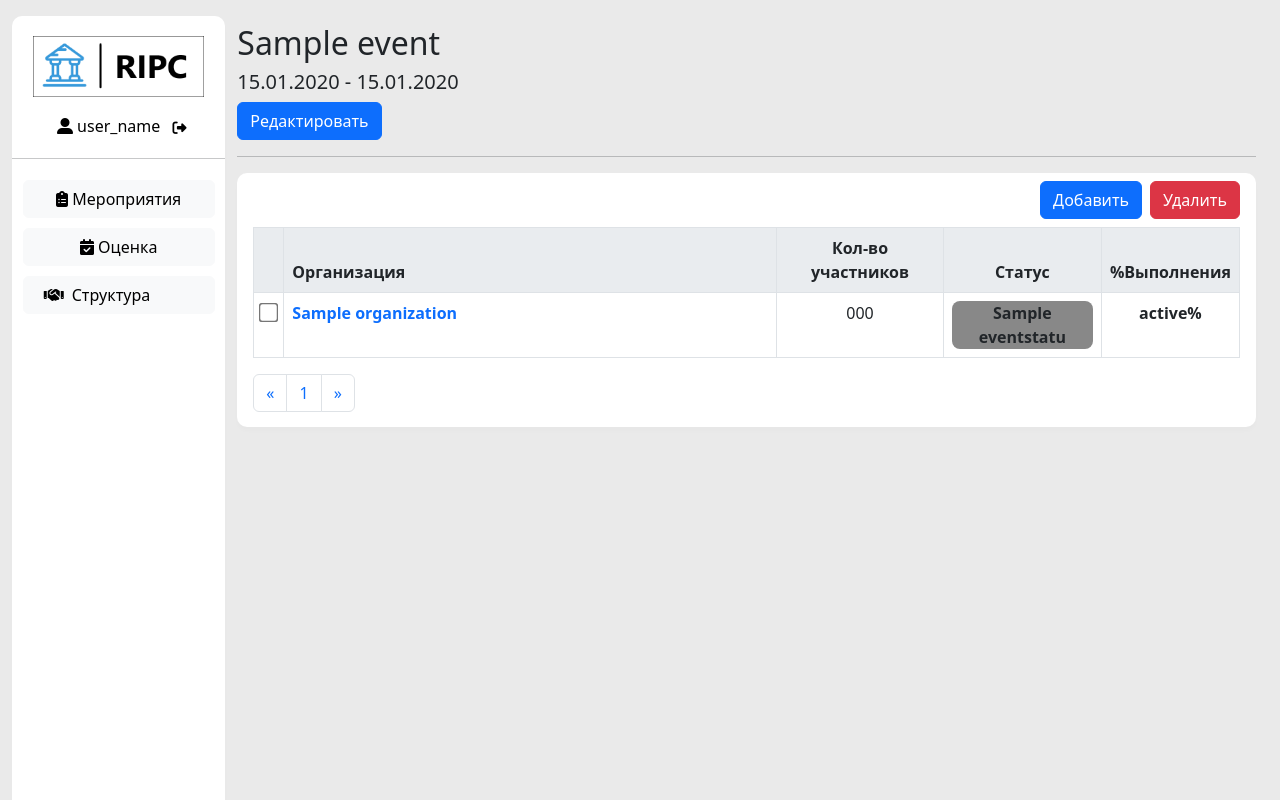
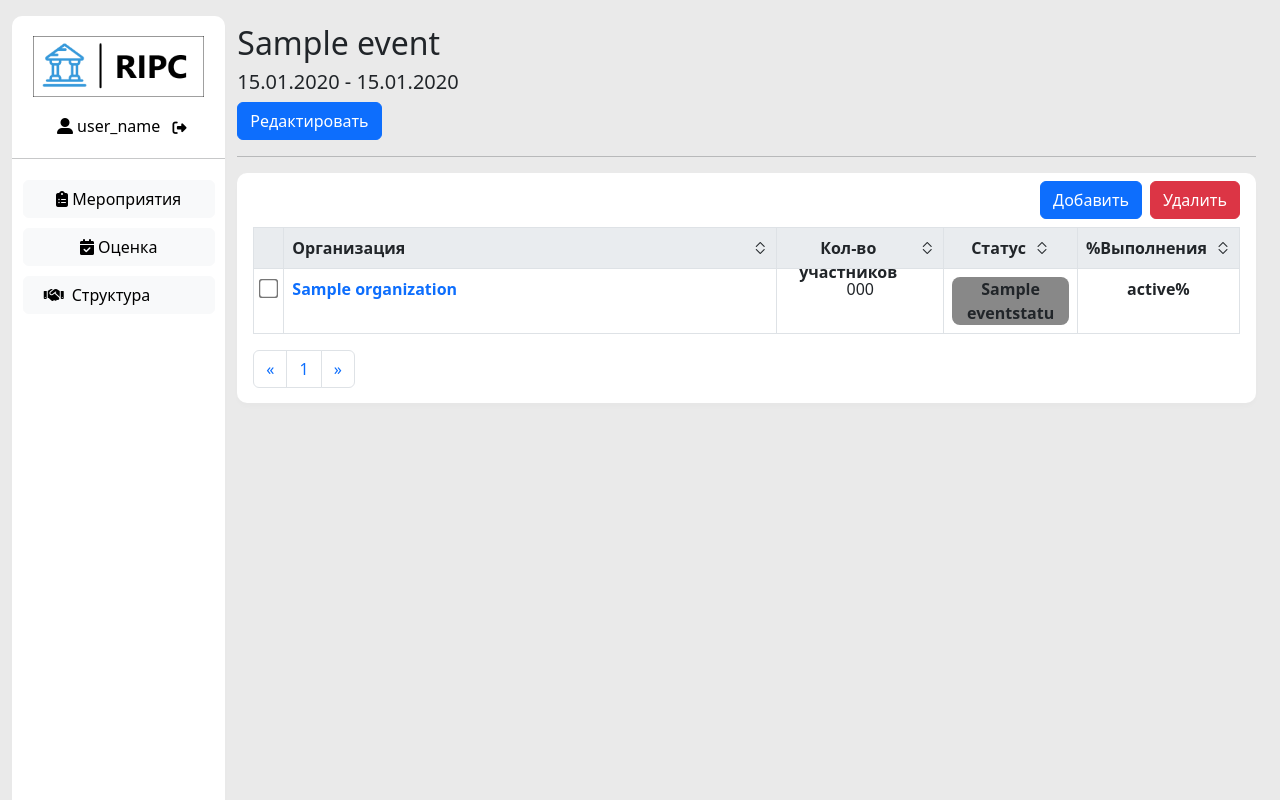
Before and after one commit to ScarlettD1/RIPC, a Django app: page /event_organization/1 in a window 1280 px wide. Run offline with Django 4.2, Linux system fonts and the light colour scheme; a user stored in the database is signed in; tables that the repository leaves empty hold one stand-in row (values such as "Sample post"); some libraries are stand-ins or nearby versions.

Commit message:
Добавил сортировку (МП организаций)

```diff
--- a/ripc/logic/event_organization/event_organization.py
+++ b/ripc/logic/event_organization/event_organization.py
@@ -65,6 +65,7 @@ def event_organizations_api(request):
             organizations = organizations.split(',')
 
         page_number = request.GET.get('page')
+        order_by = request.GET.get("order_by", "organization")
 
         if ids:
             query['id__in'] = ids if type(ids) is list else [ids]
@@ -77,12 +78,13 @@ def event_organizations_api(request):
 
         # Если query заполнен
         if query:
-            event_organizations = OrganizationEvent.objects.filter(**query)
+            event_organizations = OrganizationEvent.objects.filter(**query).order_by(order_by)
             if page_number:
                 context = {}
                 event_organizations_paginator = Paginator(event_organizations, 15)
                 context['total_page'] = event_organizations_paginator.num_pages
                 page_obj = event_organizations_paginator.get_page(page_number)
+
                 event_organizations_serializer = OrganizationEventSerializer(page_obj, many=True)
                 event_organizations_data = __complete_data(event_organizations_serializer.data)
                 context['event_organizations'] = event_organizations_data
--- a/ripc/static/css/styles.css
+++ b/ripc/static/css/styles.css
@@ -240,7 +240,7 @@ body.login_page {
   margin-top: 5px;
 }
 
-.create-event-table, .organizations-event-table, .matching-criteria-table, .variant-table{
+.create-event-table, .organizations-event-table, .matching-criteria-table, .variant-table, .table-th-admin-view{
   background: rgb(233, 236, 239);
 }
 
--- a/ripc/static/js/pages/event_organization.js
+++ b/ripc/static/js/pages/event_organization.js
@@ -4,11 +4,13 @@ let organizations = {}
 let event_id = 0
 let page = 1
 let lastPage = 1
+let sortBy = 'organization'
 
 $(document).ready(function(){
     getStartData();
     getPageInfo();
     setInterval(getPageInfo, 30000);
+    $('.organizations-event-table button').bind('click', SortData)
 });
 
 // Получить стартовые данные
@@ -35,7 +37,7 @@ function getPageInfo() {
     // Информация о организациях в МП!
      $.ajax({
         type: "GET",
-        url: `${baseURL}/api/event_organization/?event=${event_id}&page=${page}`,
+        url: `${baseURL}/api/event_organization/?event=${event_id}&page=${page}&order_by=${sortBy}`,
         dataType: 'JSON',
         success: function (response) {
             console.log("Информация о организациях в МП получена!")
@@ -84,6 +86,14 @@ function getPageInfo() {
             console.log(textStatus, jqXHR.responseText);
         }
     });
+}
+
+function SortData() {
+    if ($(this).attr('id').split('-')[1] === sortBy)
+        sortBy = '-' + sortBy
+    else
+        sortBy = $(this).attr('id').split('-')[1]
+    getPageInfo()
 }
 
 // Открыть окно добавление организации
--- a/ripc/templates/main_pages/event_organization.html
+++ b/ripc/templates/main_pages/event_organization.html
@@ -22,10 +22,30 @@
                     <thead class="organizations-event-table">
                         <tr class="text-center">
                             <th scope="col"></th>
-                            <th scope="col" class="text-start">Организация</th>
-                            <th scope="col">Кол-во участников</th>
-                            <th scope="col">Статус</th>
-                            <th scope="col">%Выполнения</th>
+                            <th scope="col">
+                                <div class="d-flex justify-content-between" style="height: 1.5rem">
+                                    <p>Организация</p>
+                                    <button id='sort-organization' class="bi bi-chevron-expand"></button>
+                                </div>
+                            </th>
+                            <th scope="col">
+                                <div class="d-flex justify-content-center" style="height: 1.5rem">
+                                    <p>Кол-во участников</p>
+                                    <button id='sort-number_participants' class="ms-2 bi bi-chevron-expand"></button>
+                                </div>
+                            </th>
+                            <th scope="col">
+                                <div class="d-flex justify-content-center" style="height: 1.5rem">
+                                    <p>Статус</p>
+                                    <button id='sort-event_status' class="ms-2 bi bi-chevron-expand"></button>
+                                </div>
+                            </th>
+                            <th scope="col">
+                                <div class="d-flex justify-content-center" style="height: 1.5rem">
+                                    <p>%Выполнения</p>
+                                    <button id='sort-percent_status' class="ms-2 bi bi-chevron-expand"></button>
+                                </div>
+                            </th>
                         </tr>
                     </thead>
                     <tbody>
--- a/ripc/templates/main_pages/events_org.html
+++ b/ripc/templates/main_pages/events_org.html
@@ -9,8 +9,8 @@
     <main class="page-block">
         <div class="main-content mt-3 ms-3 me-3 pt-4">
             <table class="table-admin-view table table-bordered table-hover">
-                <thead>
-                    <tr class="table-secondary">
+                <thead class="table-th-admin-view">
+                    <tr class="">
                         <th scope="col">
                             <div class="d-flex justify-content-between" style="height: 1.5rem">
                                 <p class="ms-2">Название</p>
--- a/ripc/templates/main_pages/events_resp.html
+++ b/ripc/templates/main_pages/events_resp.html
@@ -13,8 +13,8 @@
         </div>
         <div class="main-content px-3">
             <table class="table-admin-view table table-bordered table-hover">
-                <thead>
-                    <tr class="table-secondary">
+                <thead class="table-th-admin-view">
+                    <tr class="">
                         <th scope="col"></th>
                         <th scope="col">
                             <div class="d-flex justify-content-between" style="height: 1.5rem">
```
